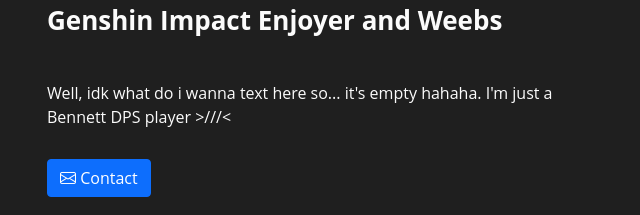
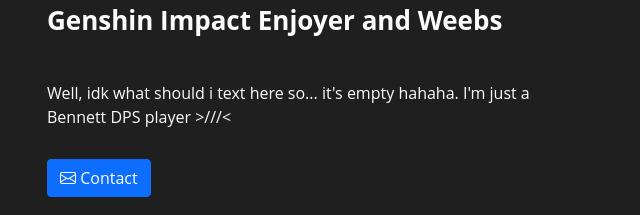
Before and after one commit to Arenote/Arenote.github.io, a plain HTML site: page index.html in a window 1280 px wide. Shown: the part 264-479 px from the top of the page, 35-675 px from the left. Drawn offline with Linux system fonts and the light colour scheme.

Commit message:
upload web profile

```diff
--- a/index.html
+++ b/index.html
@@ -37,7 +37,7 @@
                     <h5>Hi, I'm a Newbie</h5>
                     <h2>Genshin Impact Enjoyer and Weebs</h2>
                     <p>
-                        Well, idk what do i wanna text here so... it's empty hahaha. I'm just a Bennett DPS player >///<
+                        Well, idk what should i text here so... it's empty hahaha. I'm just a Bennett DPS player >///<
                     </p>
                     <div>
                         <a href="#" class="btn btn-primary">
```
